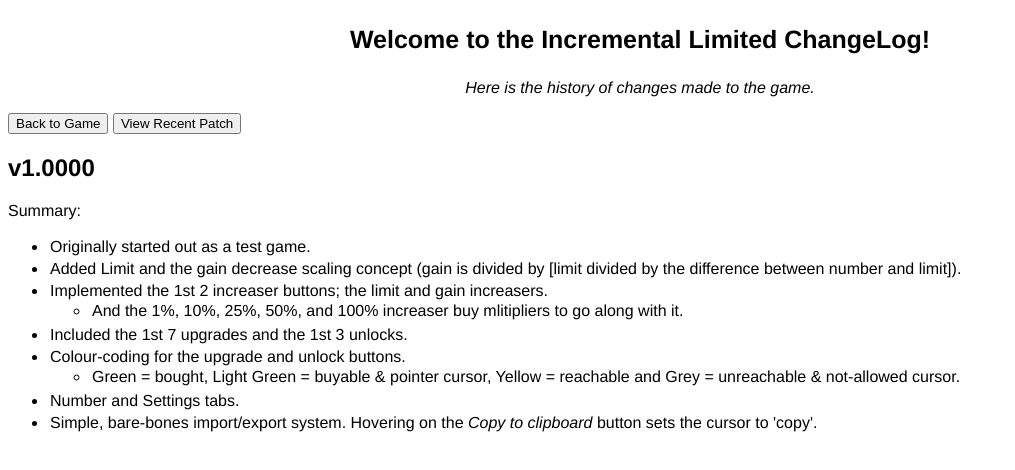
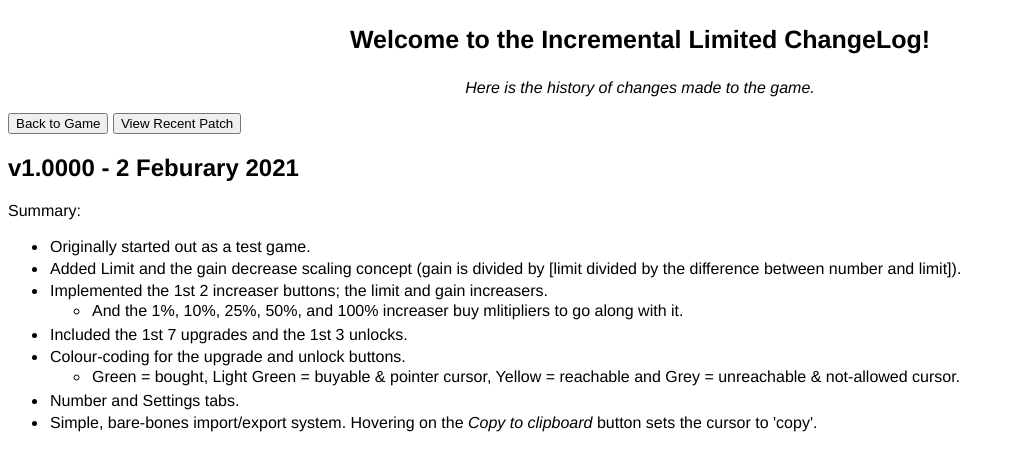
Before and after one commit to IdleSquadron/Incremental-Limited, a plain HTML site: page ChangeLog/index.html in a window 1280 px wide. Shown: the whole page, without its empty margins (0-1015 px from the left). Drawn offline with Linux system fonts and the light colour scheme.

Commit message:
added date oop

```diff
--- a/ChangeLog/index.html
+++ b/ChangeLog/index.html
@@ -44,7 +44,7 @@ Small (QoL/very small/bugfixing) updates are h4.
       View Recent Patch
     </button>
     <div id='updates-list'>
-      <h2>v1.0000</h2>
+      <h2>v1.0000 - 2 Feburary 2021</h2>
       Summary:
       <ul>
         <li>Originally started out as a test game.</li>
```
